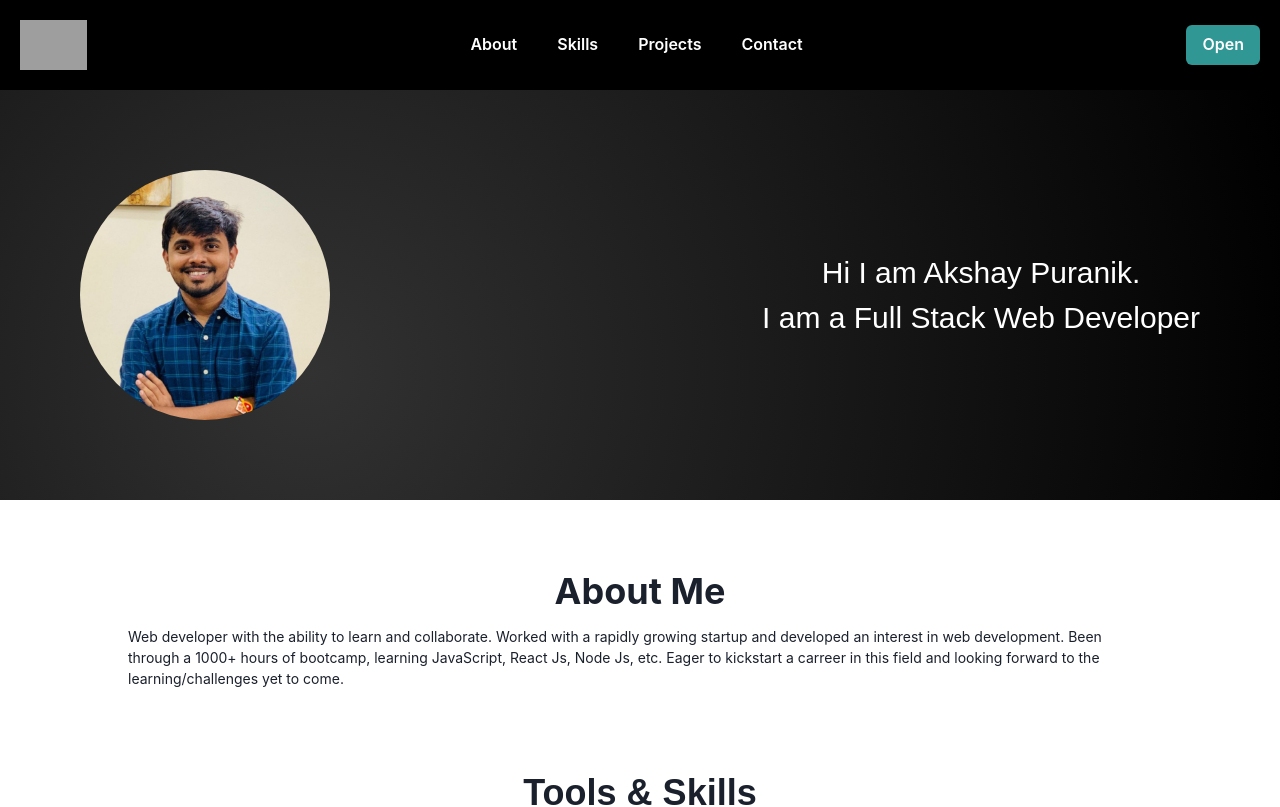
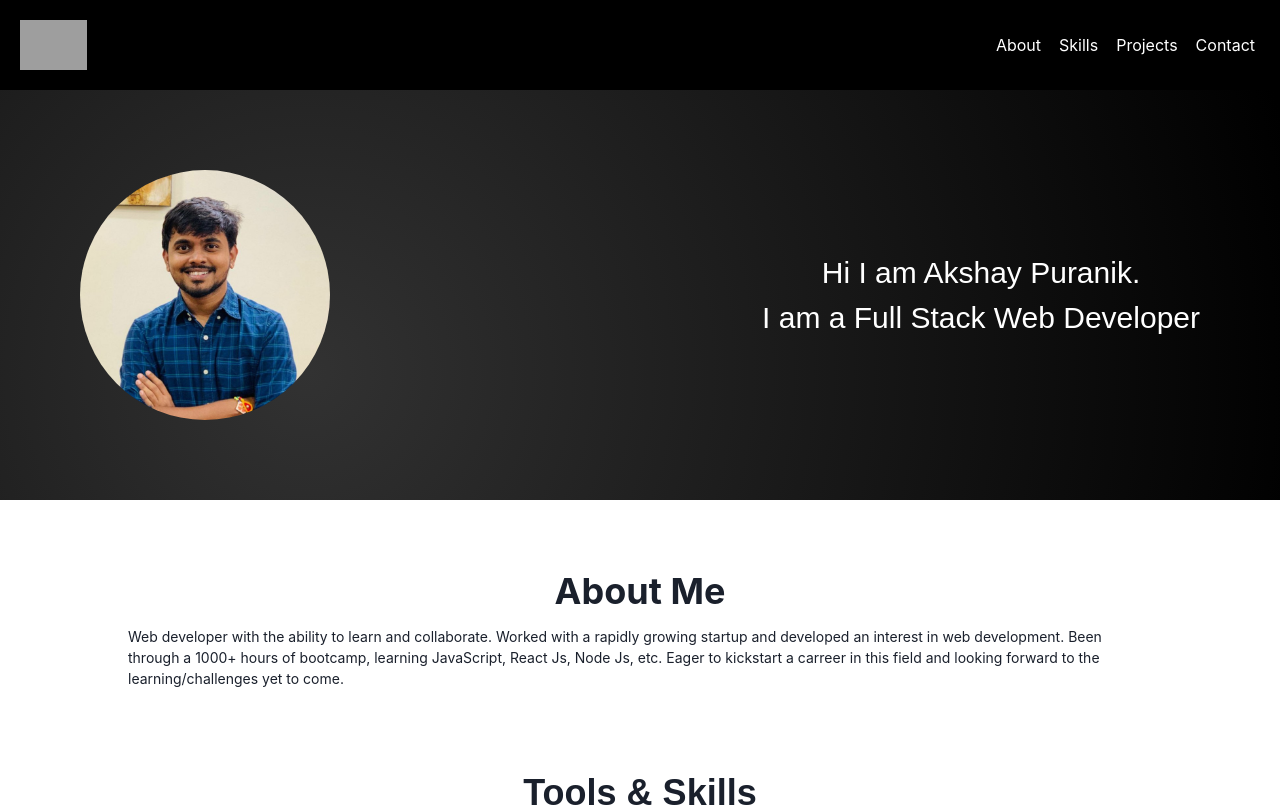
Before and after one commit to akshay-puranik/akshay-puranik.github.io, a React (Create React App) app: page / in a window 1280 px wide. Shown: the top 807 px of the page. Built offline with nearby package versions, Linux system fonts and the light colour scheme; grey boxes are pictures that could not be loaded.

Commit message:
updated navlinks

```diff
--- a/package.json
+++ b/package.json
@@ -20,6 +20,7 @@
     "react-github-calendar": "^3.3.3",
     "react-icons": "^4.4.0",
     "react-responsive-carousel": "^3.2.23",
+    "react-router-dom": "^6.4.0",
     "react-scripts": "5.0.1",
     "typewriter-effect": "^2.19.0",
     "web-vitals": "^2.1.4"
--- a/src/Components/Nabvar.jsx
+++ b/src/Components/Nabvar.jsx
@@ -1,5 +1,7 @@
-import { Box, Button, Collapse, Drawer, DrawerContent, DrawerOverlay, HStack, Image, Slide, useDisclosure, VStack } from '@chakra-ui/react';
+import {  Button,  Drawer, DrawerContent, DrawerOverlay, HStack, Image, useDisclosure, VStack } from '@chakra-ui/react';
 import React from 'react';
+import DehazeIcon from '@mui/icons-material/Dehaze';
+import { NavLink } from 'react-router-dom';
 
 const Nabvar = () => {
 
@@ -15,19 +17,19 @@ const Nabvar = () => {
         <HStack display={{ base: "none", md: "flex" }} >
           {
             buttons.map((el) => {
-              return <Button _hover={{ color: "black", bg: "white" }} color={"white"} variant={"ghost"} colorScheme={"gray"} key={el}>
+              return <NavLink _hover={{ color: "black", bg: "white" }} style={{padding:"5px",color:"white"}} key={el}>
                 {el}
-              </Button>
+              </NavLink>
             })
           }
           {/* display={{ base: "block", md: "none" }} */}
         </HStack>
 
-        <Button ref={btnRef} colorScheme='teal' onClick={onOpen}>
-          Open
+        <Button ref={btnRef} display={{base:"block",md:"none"}} colorScheme='teal' onClick={onOpen}>
+          <DehazeIcon/>
         </Button>
         <Drawer
-          size={"s"}
+          size={"xs"}
           isOpen={isOpen}
           placement='right'
           onClose={onClose}
@@ -37,7 +39,11 @@ const Nabvar = () => {
           <DrawerContent bg={"black"} >
             <VStack p={"30px"} >
               {
-                buttons.map(el => <Button _hover={{ color: "black", bg: "white" }} color={"white"} variant={"ghost"} colorScheme={"gray"} key={el}> {el} </Button>)
+                buttons.map((el) => {
+                  return <NavLink _hover={{ color: "black", bg: "white" }} style={{ padding: "5px", color: "white" }} key={el}>
+                    {el}
+                  </NavLink>
+                })
               }
             </VStack>
           </DrawerContent>
--- a/src/Components/TechStack.jsx
+++ b/src/Components/TechStack.jsx
@@ -85,7 +85,7 @@ const TechStack = () => {
           }
         </Slider>
       </Box>
-      <Box p={"30px"} border={"1px solid black"} >
+      {/* <Box p={"30px"} border={"1px solid black"} >
         <Flex flexDirection={{ base: "column", md: "row" }}  >
           <Box p={"10px"} border={"1px solid black"} h={"100px"} w={"100%"} >
             <Center>
@@ -109,7 +109,7 @@ const TechStack = () => {
             </Center>
           </Box>
         </Flex>
-      </Box>
+      </Box> */}
     </Box>
   );
 };
```
Also changed, not shown: src/index.js (+7 -2 lines), 1 other file (tests, documents, lock files or other folders).
